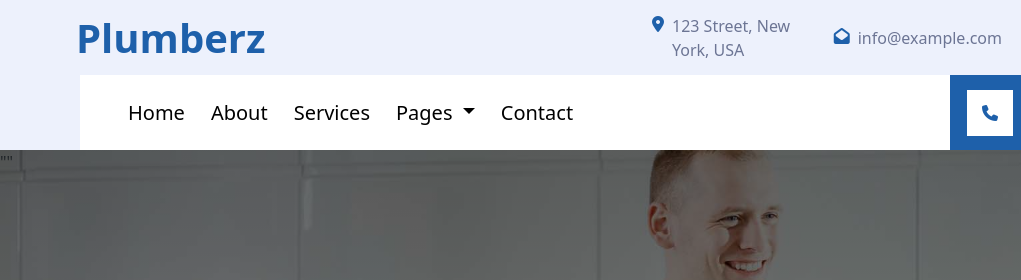
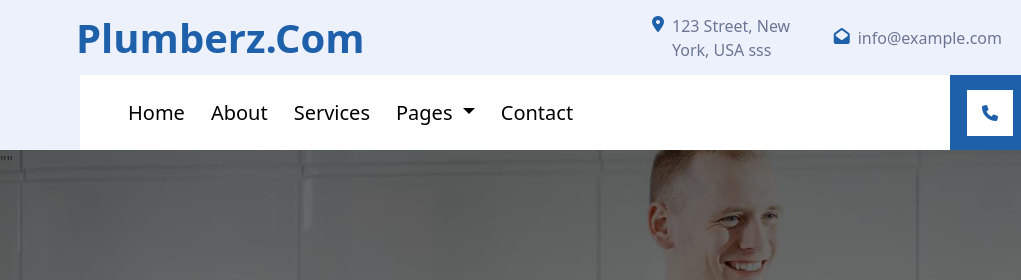
Before and after one commit to yash-kapoors/plumberz, a plain HTML site: page index.html in a window 1280 px wide. Shown: the top 280 px of the page, 0-1021 px from the left. Drawn offline with nearby package versions, Linux system fonts and the light colour scheme.

Commit message:
Add .com in logo section

```diff
--- a/index.html
+++ b/index.html
@@ -1,5 +1,6 @@
 <!DOCTYPE html>
 <html lang="en">
+
 <head>
     <meta charset="UTF-8">
     <meta name="viewport" content="width=device-width, initial-scale=1.0">
@@ -17,13 +18,13 @@
         <div class="row top-bar d-flex align-item-center">
             <div class="col-lg-6 col-md-12 text-center text-lg-start">
                 <a class="navbar-brand m-0 p-0" href="#">
-                    <h1 class="text-primary m-0">plumberz</h1>
+                    <h1 class="text-primary m-0">plumberz.com</h1>
                 </a>
             </div>
             <div class="address col-lg-6 col-md-12  d-flex ">
                 <div class="h-100 d-flex align-item-center me-3">
                     <i class="fa fa-map-marker-alt text-primary me-2"></i>
-                    <p >123 Street, New York, USA</p>
+                    <p >123 Street, New York, USA sss</p>
                 </div>
 
                 <div class="h-100 d-inline-flex  align-item-center me-4">
```
